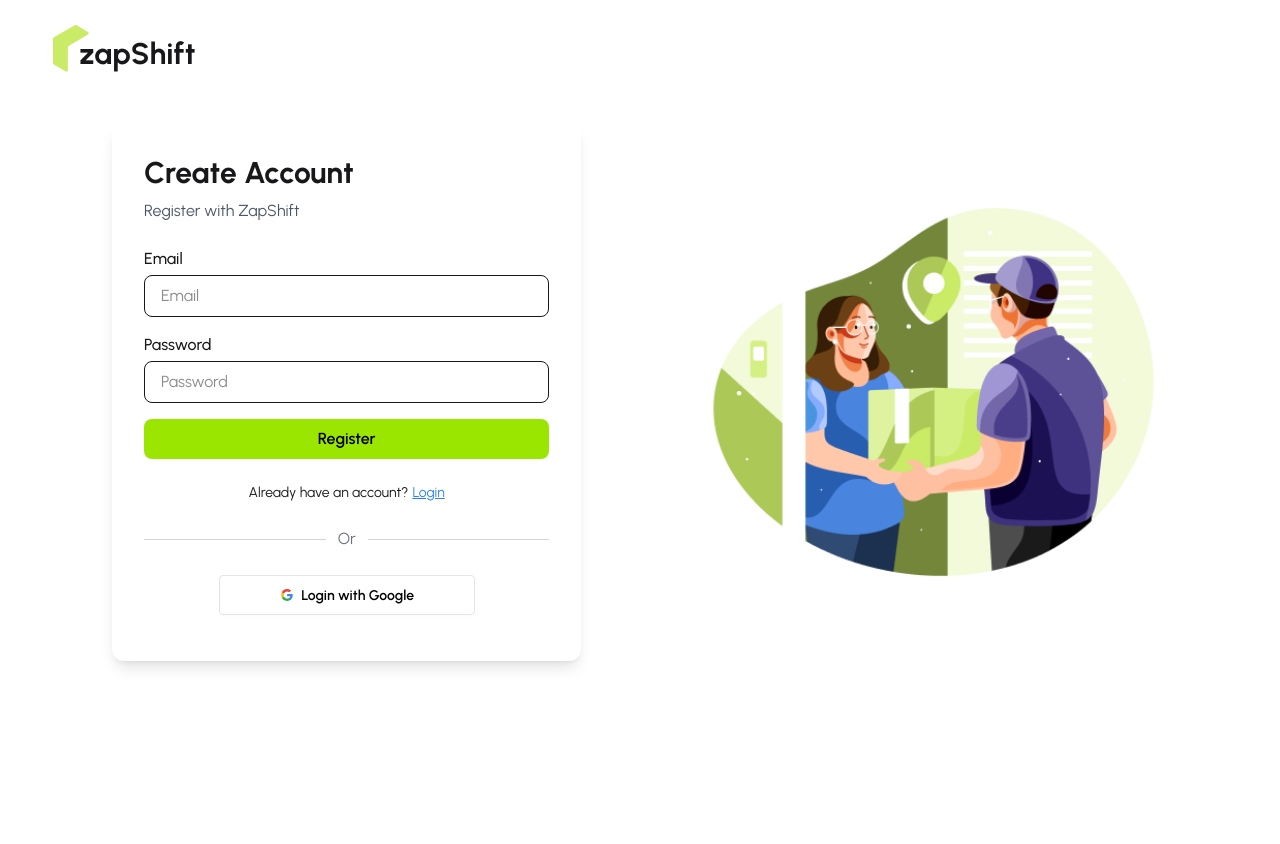
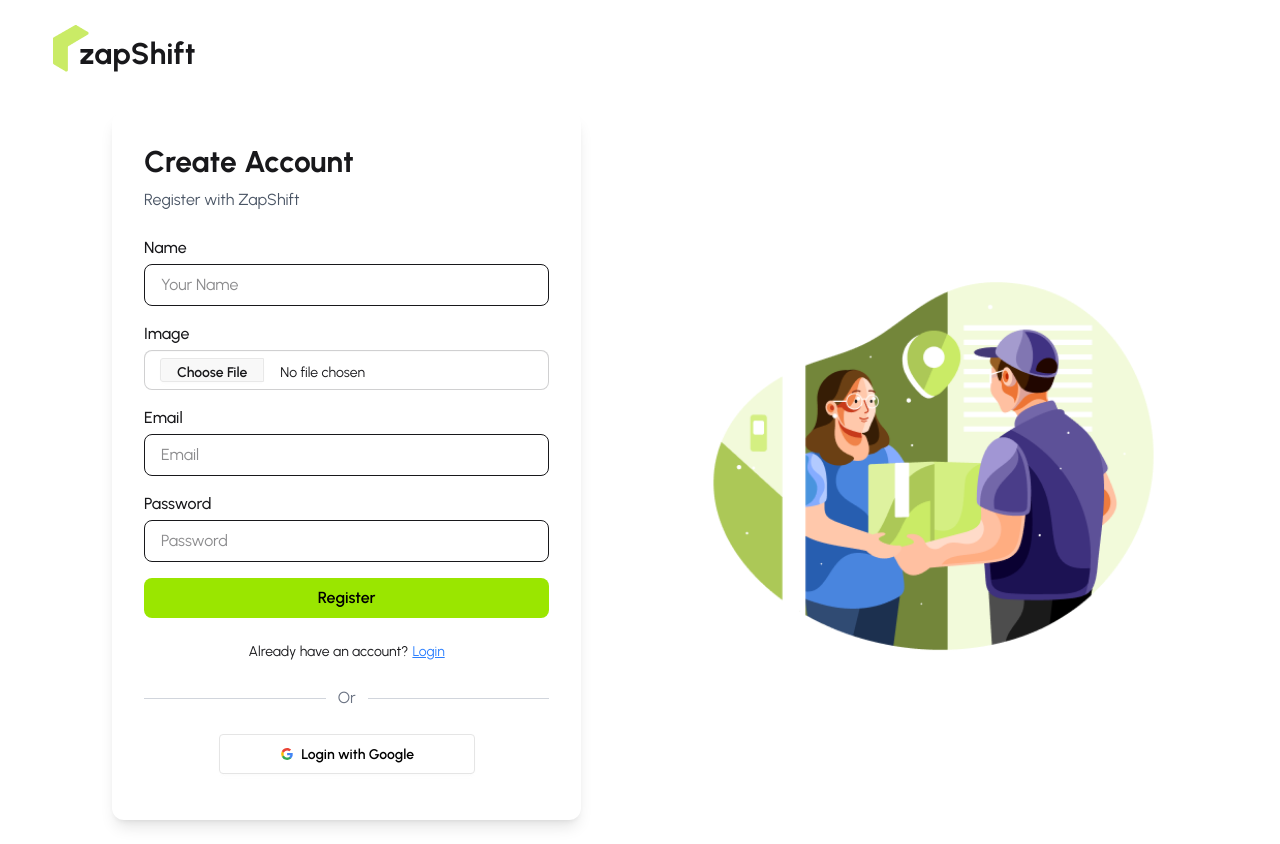
Before and after one commit to asma-akter-rabeya/zap-shift-delivary, a React (Vite) app: page /register in a window 1280 px wide. Before the commit the page ends 800 px from the top, so only its background shows below. Built offline with nearby package versions, Linux system fonts and the light colour scheme; no server answers.

Commit message:
authentication completed

```diff
--- a/package.json
+++ b/package.json
@@ -11,6 +11,7 @@
   },
   "dependencies": {
     "@tailwindcss/vite": "^4.1.17",
+    "axios": "^1.13.2",
     "firebase": "^12.6.0",
     "leaflet": "^1.9.4",
     "react": "^19.2.0",
--- a/src/contexts/AuthContext/AuthProvider.jsx
+++ b/src/contexts/AuthContext/AuthProvider.jsx
@@ -1,6 +1,15 @@
 import React, { useEffect, useState } from 'react';
 import { AuthContext } from './AuthContext';
-import { createUserWithEmailAndPassword, GoogleAuthProvider, onAuthStateChanged, signInWithEmailAndPassword, signInWithPopup, signOut } from 'firebase/auth';
+import {
+    createUserWithEmailAndPassword,
+    GoogleAuthProvider,
+    onAuthStateChanged,
+    signInWithEmailAndPassword,
+    signInWithPopup,
+    signOut,
+    updateProfile
+} from 'firebase/auth';
+
 import { auth } from '../../firebase/firebase.init';
 
 const provider = new GoogleAuthProvider(); // doing it outside of the component to avoid rerendering
@@ -28,6 +37,10 @@ const AuthProvider = ({ children }) => {
         return signOut(auth);
     }
 
+    const updateUserProfile = (profile) => {
+        return updateProfile(auth.currentUser, profile)
+    }
+
     // to stop the loading: or observe user state : firebase --> manage users
     useEffect(() => {
         const unSubscribe = onAuthStateChanged(auth, (currentUser) => {
@@ -46,6 +59,7 @@ const AuthProvider = ({ children }) => {
         signInUser,
         signInGoggle,
         logOut,
+        updateUserProfile,
     }
     return (
         <AuthContext value={authInfo}>
--- a/src/pages/Auth/Login/Login.jsx
+++ b/src/pages/Auth/Login/Login.jsx
@@ -1,6 +1,6 @@
 import React from 'react';
 import { FcGoogle } from 'react-icons/fc';
-import { Link, useNavigate } from 'react-router';
+import { Link, useLocation, useNavigate } from 'react-router';
 import useAuth from '../../../hooks/useAuth';
 import { useForm } from 'react-hook-form';
 import SocialLogin from '../SocialLogin/SocialLogin';
@@ -13,13 +13,14 @@ const Login = () => {
 
     const { signInUser } = useAuth();
     const navigate = useNavigate();
+    const location = useLocation();
 
     const handleLogIn = (data) => {
         console.log("Form Data:", data);
         signInUser(data.email, data.password)
             .then(result => {
                 console.log(result.user)
-                navigate('/')
+                navigate(location?.state || '/')
 
             })
             .catch(error => {
@@ -74,7 +75,9 @@ const Login = () => {
 
                     <p className="text-center text-sm">
                         Don’t have an account?
-                        <Link to={"/register"} className="text-blue-500 underline ml-1">Register</Link>
+                        <Link to={"/register"}
+                            state={location.state}
+                            className="text-blue-500 underline ml-1">Register</Link>
                     </p>
                 </form>
                 <SocialLogin></SocialLogin>
--- a/src/pages/Auth/Register/Register.jsx
+++ b/src/pages/Auth/Register/Register.jsx
@@ -1,8 +1,9 @@
 import React from 'react';
 import { useForm } from 'react-hook-form';
 import useAuth from '../../../hooks/useAuth';
-import { Link } from 'react-router';
+import { Link, useLocation, useNavigate } from 'react-router';
 import SocialLogin from '../SocialLogin/SocialLogin';
+import axios from 'axios';
 
 const Register = () => {
     const { register,
@@ -10,18 +11,52 @@ const Register = () => {
         formState: { errors }
     } = useForm();
 
-    const { registerUser } = useAuth();
+    const { registerUser, updateUserProfile } = useAuth();
+    const location = useLocation();
+    const navigate = useNavigate();
 
     const handleRegistration = (data) => {
-        console.log("After Register:", data);
+
+        console.log('after register', data.photo[0]);
+        const profileImg = data.photo[0];
+
         registerUser(data.email, data.password)
             .then(result => {
-                console.log(result.user)
+                console.log(result.user);
+
+                // 1. store the image in form data
+                const formData = new FormData();
+                formData.append('image', profileImg);
+
+                // 2. send the photo to store and get the ul
+                const image_API_URL = `https://api.imgbb.com/1/upload?key=${import.meta.env.VITE_image_host}`
+
+                axios.post(image_API_URL, formData)
+                    .then(res => {
+                        console.log('after image upload', res.data.data.url)
+
+                        // update user profile to firebase
+                        const userProfile = {
+                            displayName: data.name,
+                            photoURL: res.data.data.url
+                        }
+
+                        updateUserProfile(userProfile)
+                            .then(() => {
+                                console.log('user profile updated done.')
+                                navigate(location.state || '/');
+                            })
+                            .catch(error => console.log(error))
+                    })
+
+
+
             })
             .catch(error => {
                 console.log(error)
             })
-    };
+    }
+
 
     return (
         <div className="w-full min-h-[70vh] flex items-center justify-center">
@@ -32,6 +67,33 @@ const Register = () => {
 
                 <form onSubmit={handleSubmit(handleRegistration)} className="space-y-4">
 
+
+                    {/* Name */}
+                    <div>
+                        <label className="block font-medium mb-1">Name</label>
+                        <input
+                            type="text"
+                            {...register("name", { required: true })}
+                            className="w-full px-4 py-2 border rounded-lg outline-none focus:ring-2 focus:ring-green-400"
+                            placeholder="Your Name"
+                        />
+                        {errors.name?.type === "required" && (
+                            <p className='text-red-700'>Please enter your name</p>
+                        )}
+                    </div>
+                    {/* Direct Image Upload : using react-hook-form also custom validation can be done */}
+                    <div>
+                        <label className="block font-medium mb-1">Image</label>
+                        <input
+                            type="file"
+                            {...register("photo", { required: true })}
+                            className="file-input w-full px-4 py-2 border rounded-lg outline-none focus:ring-2 focus:ring-green-400"
+                            placeholder="Your Name"
+                        />
+                        {errors.photo?.type === "required" && (
+                            <p className='text-red-700'>Please enter your photo</p>
+                        )}
+                    </div>
                     {/* Email */}
                     <div>
                         <label className="block font-medium mb-1">Email</label>
@@ -79,7 +141,9 @@ const Register = () => {
 
                     <p className="text-center text-sm mt-2">
                         Already have an account?
-                        <Link to={'/login'} className="text-blue-500 underline ml-1">Login</Link>
+                        <Link to={'/login'}
+                        state={location.state}
+                        className="text-blue-500 underline ml-1">Login</Link>
                     </p>
                 </form>
                 <SocialLogin></SocialLogin>
--- a/src/pages/Auth/SocialLogin/SocialLogin.jsx
+++ b/src/pages/Auth/SocialLogin/SocialLogin.jsx
@@ -27,7 +27,7 @@ const SocialLogin = () => {
             </div>
             <button
                 onClick={handleGoogleSignIn}
-                class="btn btn-wide bg-white text-black border-[#e5e5e5]">
+                className="btn btn-wide bg-white text-black border-[#e5e5e5]">
                 <svg aria-label="Google logo" width="16" height="16" xmlns="http://www.w3.org/2000/svg" viewBox="0 0 512 512"><g><path d="m0 0H512V512H0" fill="#fff"></path><path fill="#34a853" d="M153 292c30 82 118 95 171 60h62v48A192 192 0 0190 341"></path><path fill="#4285f4" d="m386 400a140 175 0 0053-179H260v74h102q-7 37-38 57"></path><path fill="#fbbc02" d="m90 341a208 200 0 010-171l63 49q-12 37 0 73"></path><path fill="#ea4335" d="m153 219c22-69 116-109 179-50l55-54c-78-75-230-72-297 55"></path></g></svg>
                 Login with Google
             </button>
--- /dev/null
+++ b/src/pages/Rider/Rider.jsx
@@ -0,0 +1,11 @@
+import React from 'react';
+
+const Rider = () => {
+    return (
+        <div>
+
+        </div>
+    );
+};
+
+export default Rider;
--- a/src/routes/Router.jsx
+++ b/src/routes/Router.jsx
@@ -5,6 +5,8 @@ import Coverage from "../pages/Coverage/Coverage";
 import AuthLayout from "../layouts/AuthLayout";
 import Login from "../pages/Auth/Login/Login";
 import Register from "../pages/Auth/Register/Register";
+import PrivateRoute from "./PrivateRoute";
+import Rider from "../pages/Rider/Rider";
 
 
 export const router = createBrowserRouter([
@@ -15,6 +17,12 @@ export const router = createBrowserRouter([
       {
         index: true,
         Component: Home,
+      },
+      {
+        path: 'rider',
+        element: <PrivateRoute>
+          <Rider></Rider>
+        </PrivateRoute>
       },
       {
         path: 'coverage',
```
Also changed, not shown: 1 other file (tests, documents, lock files or other folders).
